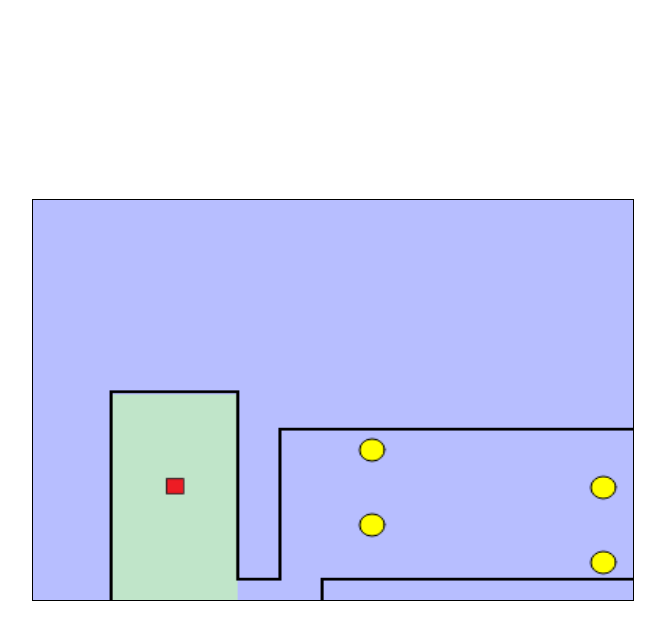
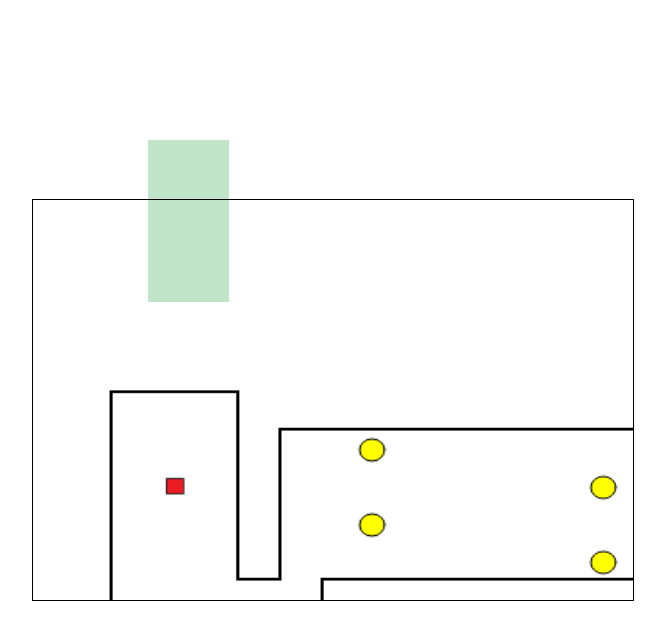
Before and after one commit to KimSky904/The_most_difficult_game, a plain HTML site: page index.html in a window 1280 px wide. Shown: the whole page, without its empty margins (307-972 px from the left). Drawn offline with Linux system fonts and the light colour scheme.

Commit message:
creating div map

```diff
--- a/canvas.js
+++ b/canvas.js
@@ -47,11 +47,17 @@ function drawNextLine(finishX, finishY){
     lastY = finishY;
 }
 
-/* 2. 출발-도착 영역 타일 채우기 */
-function drawGreenRoom(startX, startY, width, height){
-    c.fillStyle = 'rgb(192, 229, 201)';
-    //직사각형 범위 전체 적용
-    c.fillRect(startX,startY,width,height);
+/* 2. 출발-도착 영역 타일(div) 생성하기 */
+function drawGreenRoom(startX, startY,width,height) {
+    var area = document.createElement('div');
+    area.innerHTML = "<div id='greenBox'> </div> ";
+    document.body.appendChild(area);
+    var box = document.getElementById("greenBox");
+    box.style.top = startY+canvas.style.top + "px";
+    box.style.left = startX+canvas.style.left + "px";
+    box.style.width = width + "px";
+    box.style.height = height + "px";
+    console.log(canvas.style.top, canvas.style.left);
 }
 /* 3. 체크 타일 채우기 */
 function drawCheckBoxRoomWhite(startX, startY){
@@ -64,6 +70,12 @@ function drawCheckBoxRoomPurple(startX, startY){
     c.fillStyle = 'rgba(175, 183, 255, 0.733)';
     c.fillRect(startX,startY-1,blockSize,blockSize);
 }
+/* 4.맵 지우기 */
+function deleteMap(){
+    c.clearRect(0,0,canvas.width,canvas.height);
+    //delete div (id : greenBox)
+}
+
 
 
 /* 장애물 클래스 */
@@ -141,19 +153,9 @@ function keyup(){
     }
 }
 
-/* 출발-도착 영역 타일 채우기 */
+/* 출발-도착 영역 타일(div) 생성 */
 drawGreenRoom(50,140,blockSize*3,blockSize*6);
 drawGreenRoom(455,140,blockSize*3,blockSize*6);
-/* 체크 영역 타일 채우기 */
-// let count = 0;
-// drawCheckBoxRoomWhite(50+blockSize*3,140+blockSize*5);
-// drawCheckBoxRoomPurple(50+blockSize*4,140+blockSize*5);
-// for(let i=0; i<4; i++) {
-//     for(let j=0; j<10; j++) {
-//         if(count%2==0) drawCheckBoxRoomPurple(50+blockSize*(4+j),140+blockSize*(i+1));
-//         else drawCheckBoxRoomWhite(50+blockSize*(5+j),140+blockSize*(i+1));
-//     }
-// }
 
 /* 맵 line 그리기 */
 drawFirstLine(50,140,50,300);
--- /dev/null
+++ b/divMovementTest/style.css
@@ -0,0 +1,19 @@
+* {
+    user-select: none;
+    -ms-user-select: none;
+    outline: 0;
+    margin: 0;
+    padding: 0;
+    -webkit-tap-highlight-color: rgba(0, 0, 0, 0);
+}
+body {
+    width: 100%;
+    height: 100%;
+    overflow: hidden;
+    background-color: #d6baba;
+}
+div {
+    width: 100px;
+    height: 100px;
+    background-color: #c97878;
+}
--- a/style.css
+++ b/style.css
@@ -10,16 +10,25 @@ canvas {
     /* canvas 중앙 배치 */
     position: absolute; left: 50%; top: 50%;
     transform: translate(-50%,-50%);
-    background-color: rgba(175, 183, 255, 0.89);
+    /* background-color: rgba(175, 183, 255, 0.89); */
+    background-color: transparent;
     border : 1px solid black;
     width: 600px;
     height: 400px;
+    z-index: 2;
 }
 body {
     width: 100%;
     height: 100%;
     overflow: hidden;
     background-color: #ffffff;
+}
+div {
+    z-index: 1;
+}
+#greenBox {
+    background-color: rgb(192, 229, 201);
+    position:absolute;
 }
 
 .mapBox {
```
Also changed, not shown: divMovementTest/index.html (added, +49 -0 lines), divMovementTest/javascript.js (added, +9 -0 lines).
